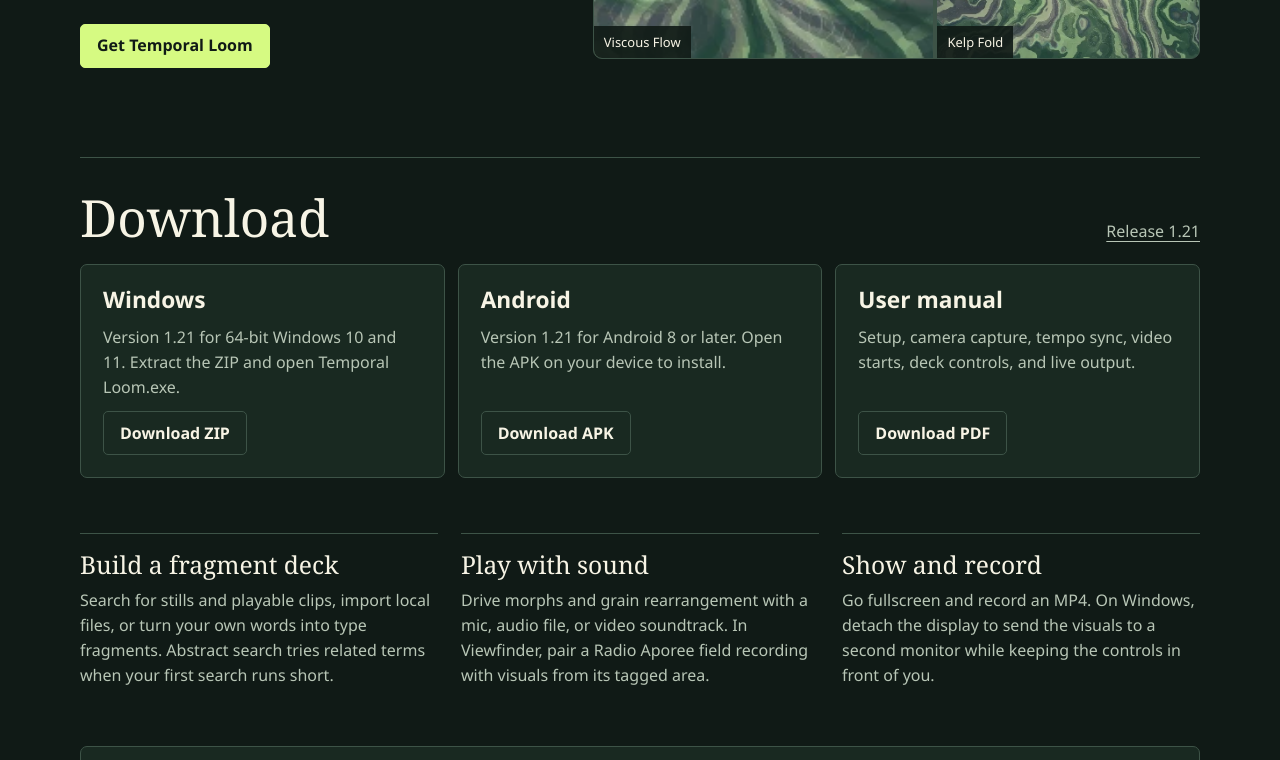
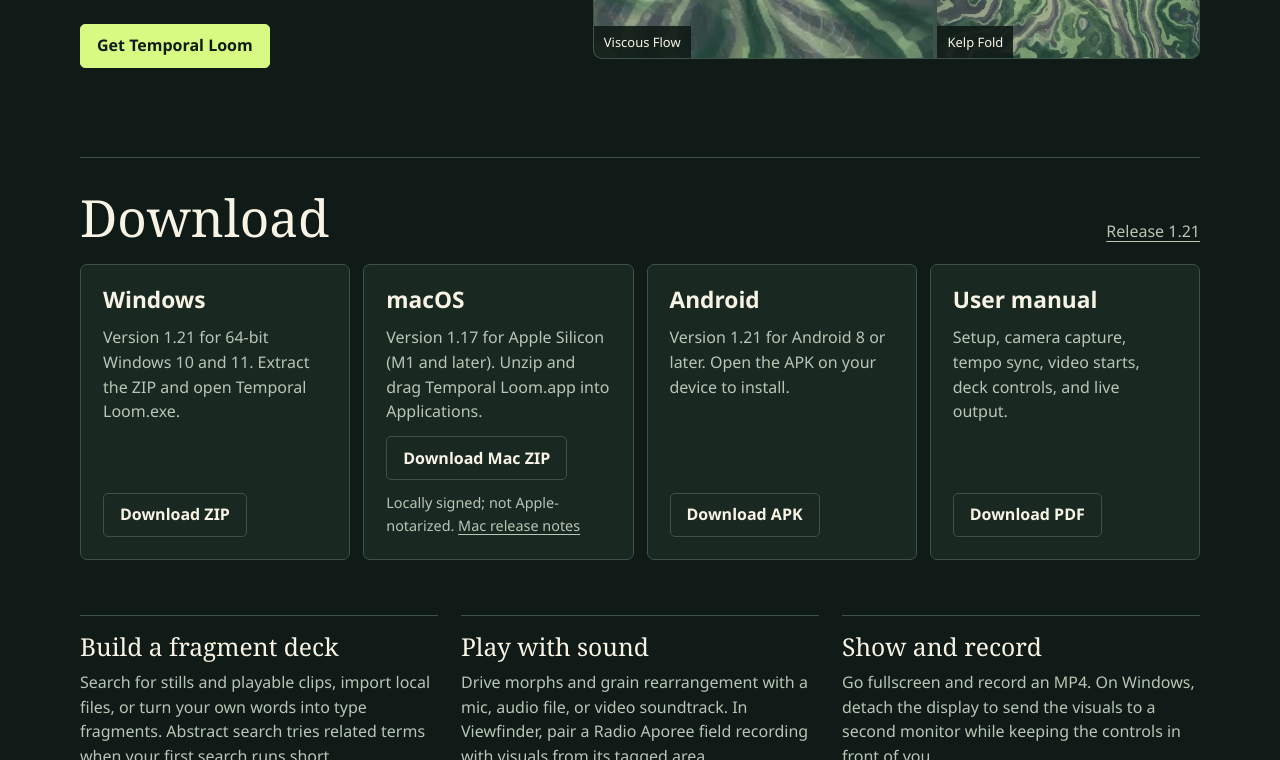
Before and after one commit to AveyCole/Temporal-Loom, a plain HTML site: page docs/index.html in a window 1280 px wide. Shown: the part 529-1289 px from the top of the page. Drawn offline with Linux system fonts and the light colour scheme.

Commit message:
Add the released Apple Silicon Mac download to the public site

```diff
--- a/docs/index.html
+++ b/docs/index.html
@@ -4,8 +4,8 @@
   <meta charset="utf-8">
   <meta name="viewport" content="width=device-width, initial-scale=1">
   <meta name="theme-color" content="#101a16">
-  <meta name="description" content="Download Temporal Loom, a live visual instrument for Windows and Android. Morph archive footage, photos, and type with sound.">
-  <title>Temporal Loom — Download for Windows and Android</title>
+  <meta name="description" content="Download Temporal Loom, a live visual instrument for Windows, macOS, and Android. Morph archive footage, photos, and type with sound.">
+  <title>Temporal Loom — Download for Windows, macOS, and Android</title>
   <link rel="icon" href="media/loom.png" type="image/png">
   <link rel="stylesheet" href="site.css">
 </head>
@@ -44,6 +44,12 @@
           <h3>Windows</h3>
           <p>Version 1.21 for 64-bit Windows 10 and 11. Extract the ZIP and open Temporal Loom.exe.</p>
           <a class="button" href="https://github.com/AveyCole/Temporal-Loom/releases/download/v1.21/Temporal-Loom-1.21-Windows-x64.zip">Download ZIP</a>
+        </article>
+        <article>
+          <h3>macOS</h3>
+          <p>Version 1.17 for Apple Silicon (M1 and later). Unzip and drag Temporal Loom.app into Applications.</p>
+          <a class="button" href="https://github.com/AveyCole/Temporal-Loom/releases/download/v1.17-macos.1/Temporal-Loom-macOS-Apple-Silicon.zip">Download Mac ZIP</a>
+          <p class="package-note">Locally signed; not Apple-notarized. <a href="https://github.com/AveyCole/Temporal-Loom/releases/tag/v1.17-macos.1">Mac release notes</a></p>
         </article>
         <article>
           <h3>Android</h3>
--- a/docs/site.css
+++ b/docs/site.css
@@ -40,6 +40,9 @@ h1{font-size:clamp(4rem,8vw,7.9rem);letter-spacing:-.073em}
 .section-head h2{font-size:clamp(2rem,4vw,3.4rem)}
 .section-head a{color:var(--muted)}
 .packages,.workflows{display:grid;grid-template-columns:repeat(3,minmax(0,1fr));gap:13px}
+.packages{grid-template-columns:repeat(4,minmax(0,1fr))}
+.packages .package-note{font-size:.9rem}
+@media(min-width:741px) and (max-width:1000px){.packages{grid-template-columns:repeat(2,minmax(0,1fr))}}
 .packages article{background:var(--panel);border:1px solid var(--line);border-radius:7px;padding:22px;display:flex;flex-direction:column;gap:12px}
 .packages h3{font-size:1.42rem;font-weight:600;line-height:1.15}
 .packages p,.workflows p{color:var(--muted)}
```
